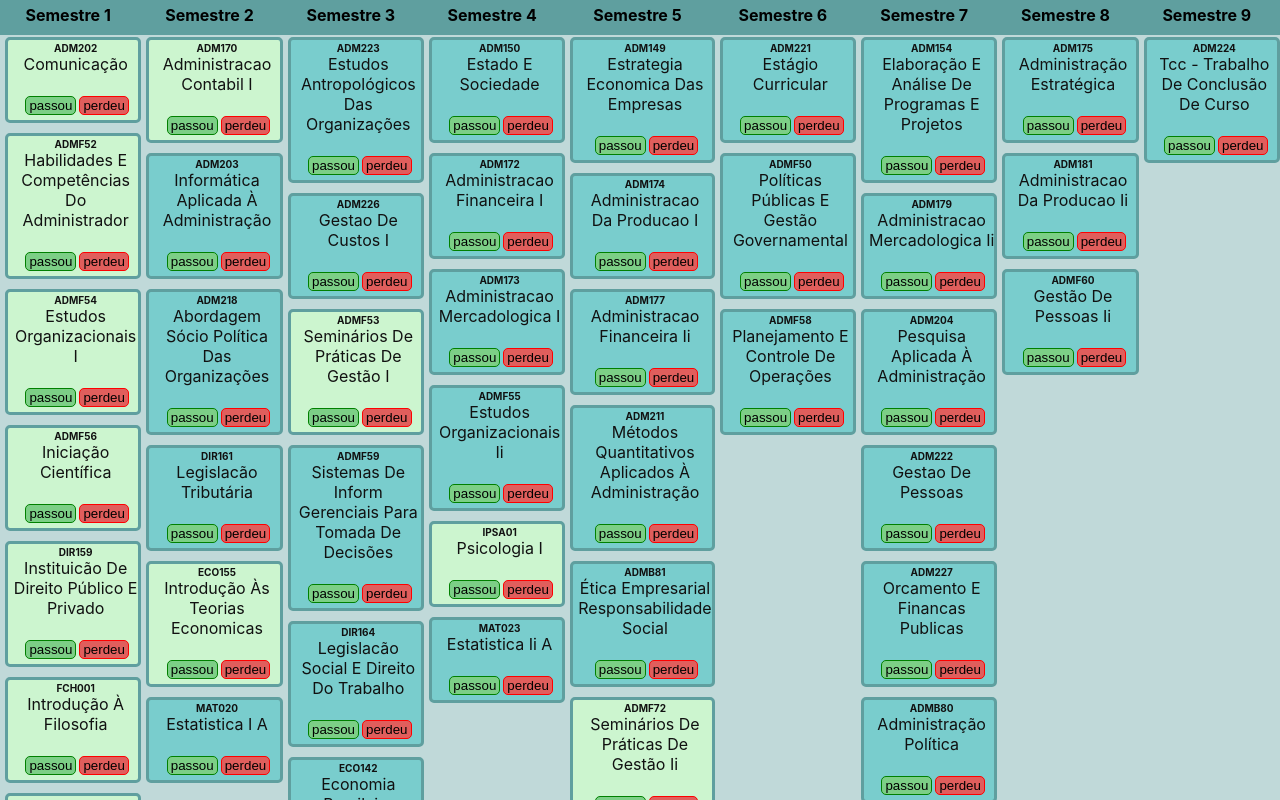
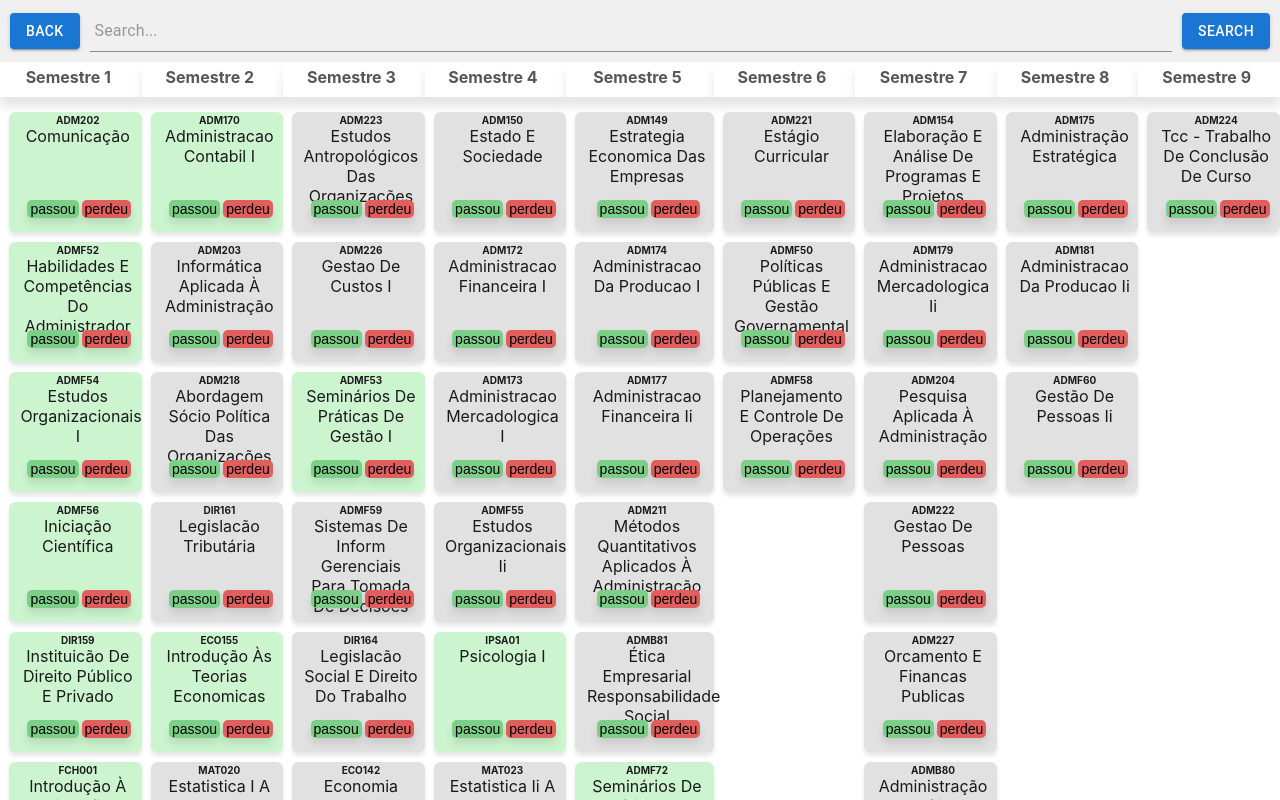
Before and after one commit to leviwc/GradeVisualizer, a React (Create React App) app in the folder Frontend/: page /ufba/administracao in a window 1280 px wide. Shown: the top 800 px of the page. Built offline with nearby package versions, Linux system fonts and the light colour scheme.

Commit message:
refac(Frontend): improve css styling and setup save bar

```diff
--- a/Frontend/src/App.css
+++ b/Frontend/src/App.css
@@ -8,7 +8,7 @@
   display: grid;
   flex-direction: column;
   overflow: auto;
-  background-color: #c0d9d9;
+  background-color: #ffffff;
 }
 
 .linha {
@@ -21,47 +21,69 @@
   width: 12%;
   height: auto;
   display: block;
-  background-color: #c0d9d9;
+}
+
+.materia_name {
+  height: 40px;
+  text-align: center;
+  width: 90%;
+  margin-left: 5%;
 }
 
 .materia {
-  border-radius: 5px;
+  /* border-radius: 5px; */
+  border-radius: 5%;
   margin: 0 auto 10px auto;
-  background-color: #79cdcd;
-  color: #111111;
-  margin-left: 5px;
+  background-color: #e1e1e1;
+  margin-left: 9px;
   padding: 2px 0px 5px 5px;
-  border-style: solid;
-  border-color: #5f9f9f;
+  /* border-style: solid; */
+  /* border-color: #9d9d9d; */
   text-align: center;
+  height: 120px;
+  /* width: 140px; */
+  color: #1a1a1a;
+  /* font-weight: bold; */
+  box-shadow: 0 4px 4px rgba(0, 0, 0, 0.1);
+  /* center */
 }
 .materia.liberada {
   background-color: rgb(204, 245, 207);
+  color: #1a1a1a;
 }
 .materia.perdeu {
   background-color: #e4605e;
+  color: #1a1a1a;
 }
 .materia.state {
   background-color: rgb(124, 207, 134);
+  color: #1a1a1a;
 }
 .materia.bloqueada {
   background-color: #e59291;
+  color: #1a1a1a;
 }
 .semestreTag {
   text-align: center;
-  background-color: #5f9f9f;
+  background-color: #ffffff;
+  color: #565656;
   margin: 0;
   margin-bottom: 2px;
   padding: 5px 5px 10px 0;
   font-weight: bold;
+  margin-bottom: 15px;
+  box-shadow: 0 10px 10px rgba(0, 0, 0, 0.1);
 }
 .botao {
   padding: 1px 3px;
   border-radius: 5px;
   border: none;
   margin-left: 3px;
-  border-style: solid;
-  border-width: 0.4px;
+  margin-top: 14px;
+  /* border-style: solid; */
+  /* border-width: 0.4px; */
+  font-size: 14px;
+  box-shadow: 0 6px 8px rgba(0, 0, 0, 0.1);
 }
 .botao.state {
   background-color: rgb(124, 207, 134);
--- a/Frontend/src/components/coursePage.js
+++ b/Frontend/src/components/coursePage.js
@@ -3,6 +3,7 @@ import "./../App.css";
 import { useParams } from "react-router-dom";
 import Course from "./course";
 import { allUniversitiesMap } from "../data/allUniversities";
+import SearchBarWithBackButton from "./materiaSearchBar";
 
 const CoursePage = () => {
   const { universityId, courseId } = useParams();
@@ -13,12 +14,15 @@ const CoursePage = () => {
   const [semestres, setSemestres] = useState(initialCourse);
 
   return (
+    <div>
+      <SearchBarWithBackButton />
       <Course
         semestres={semestres}
         setSemestres={setSemestres}
         universityId={universityId}
         courseId={courseId}
       />
+    </div>
   );
 };
 
--- a/Frontend/src/components/courseWithPassword.js
+++ b/Frontend/src/components/courseWithPassword.js
@@ -66,7 +66,7 @@ const CourseWithPassword = () => {
         grade_states: dataObject,
       };
 
-      await axios.post("http://0.0.0.0:8080/gradeStates", body, {
+      await axios.post(`${process.env.REACT_APP_API_URL}gradeStates`, body, {
         headers: {
           "Content-Type": "application/json",
           // Add other headers as needed
@@ -81,7 +81,7 @@ const CourseWithPassword = () => {
 
   const fetchData = async () => {
     try {
-      const apiUrl = `http://0.0.0.0:8080/gradeStates?password=${password}&university=${universityId}&course=${courseId}`;
+      const apiUrl = `${process.env.REACT_APP_API_URL}gradeStates?password=${password}&university=${universityId}&course=${courseId}`;
 
       const response = await axios.get(apiUrl);
 
--- a/Frontend/src/components/materia.js
+++ b/Frontend/src/components/materia.js
@@ -1,5 +1,6 @@
 import React, { Component } from "react";
 import UppercaseToCamelCase from "./upperToCamel";
+import SearchBarWithBackButton from "./materiaSearchBar";
 
 export const GradeState = {
   NEUTRAL: "NEUTRAL",
@@ -14,7 +15,9 @@ class Materia extends Component {
     return (
       <div className={this.handleClassDiv()}>
         <div className="codigo">{this.props.materia.codigo}</div>
-        <UppercaseToCamelCase uppercaseText={this.props.materia.nome} />
+        <div className="materia_name">
+          <UppercaseToCamelCase uppercaseText={this.props.materia.nome} />
+        </div>
         <br />
         <input
           type="button"
--- /dev/null
+++ b/Frontend/src/components/materiaSearchBar.js
@@ -0,0 +1,69 @@
+import React, { useState } from "react";
+import { useNavigate } from "react-router-dom";
+import { Button, Input, Box } from "@mui/material";
+
+const MateriaSearchBar = () => {
+  const navigate = useNavigate();
+  const [searchQuery, setSearchQuery] = useState("");
+
+  const handleBackClick = () => {
+    const currentPathname = window.location.pathname;
+    const match = currentPathname.match(/\/(\w+)\/(\w+)\/$/);
+
+    if (match) {
+      const universityId = match[1];
+      navigate(`/${universityId}`);
+    } else {
+      navigate(-1); // Go back to the previous page if the URL doesn't match the expected pattern
+    }
+  };
+
+  const handleForwardClick = () => {
+    const currentPathname = window.location.pathname;
+    const match = currentPathname.match(/\/([^/]+)\/([^/]+)\/$/);
+
+    console.log("Current Pathname:", currentPathname);
+    console.log("Match Result:", match);
+
+    if (match) {
+      const universityId = match[1];
+      const courseId = match[2];
+      const forwardUrl = `/${universityId}/${courseId}/${encodeURIComponent(
+        searchQuery
+      )}`;
+      navigate(forwardUrl);
+    } else {
+      console.error(
+        "Cannot determine the current course. Forward navigation aborted."
+      );
+    }
+  };
+
+  return (
+    <Box display="flex" alignItems="center" padding="10px" bgcolor="#f0f0f0">
+      <Button
+        onClick={handleBackClick}
+        variant="contained"
+        style={{ marginRight: "10px" }}
+      >
+        Back
+      </Button>
+      <Input
+        type="text"
+        placeholder="Search..."
+        value={searchQuery}
+        onChange={(e) => setSearchQuery(e.target.value)}
+        style={{ flex: 1, padding: "5px" }}
+      />
+      <Button
+        onClick={handleForwardClick}
+        variant="contained"
+        style={{ marginLeft: "10px" }}
+      >
+        Search
+      </Button>
+    </Box>
+  );
+};
+
+export default MateriaSearchBar;
```
Also changed, not shown: Frontend/src/components/semestre.js (+19 -9 lines), 1 other file (tests, documents, lock files or other folders). Lines whose indentation alone changed are shown as unchanged.
